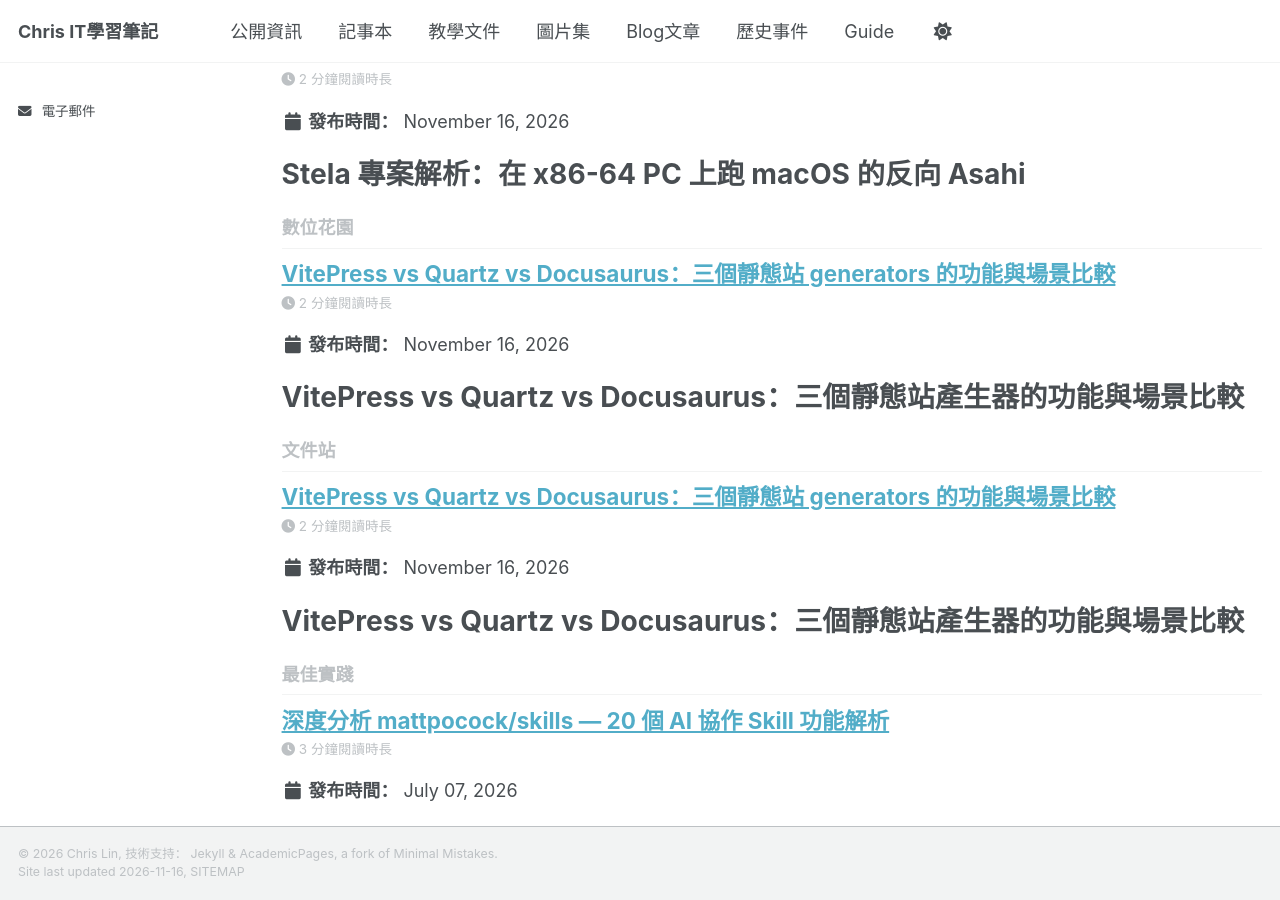
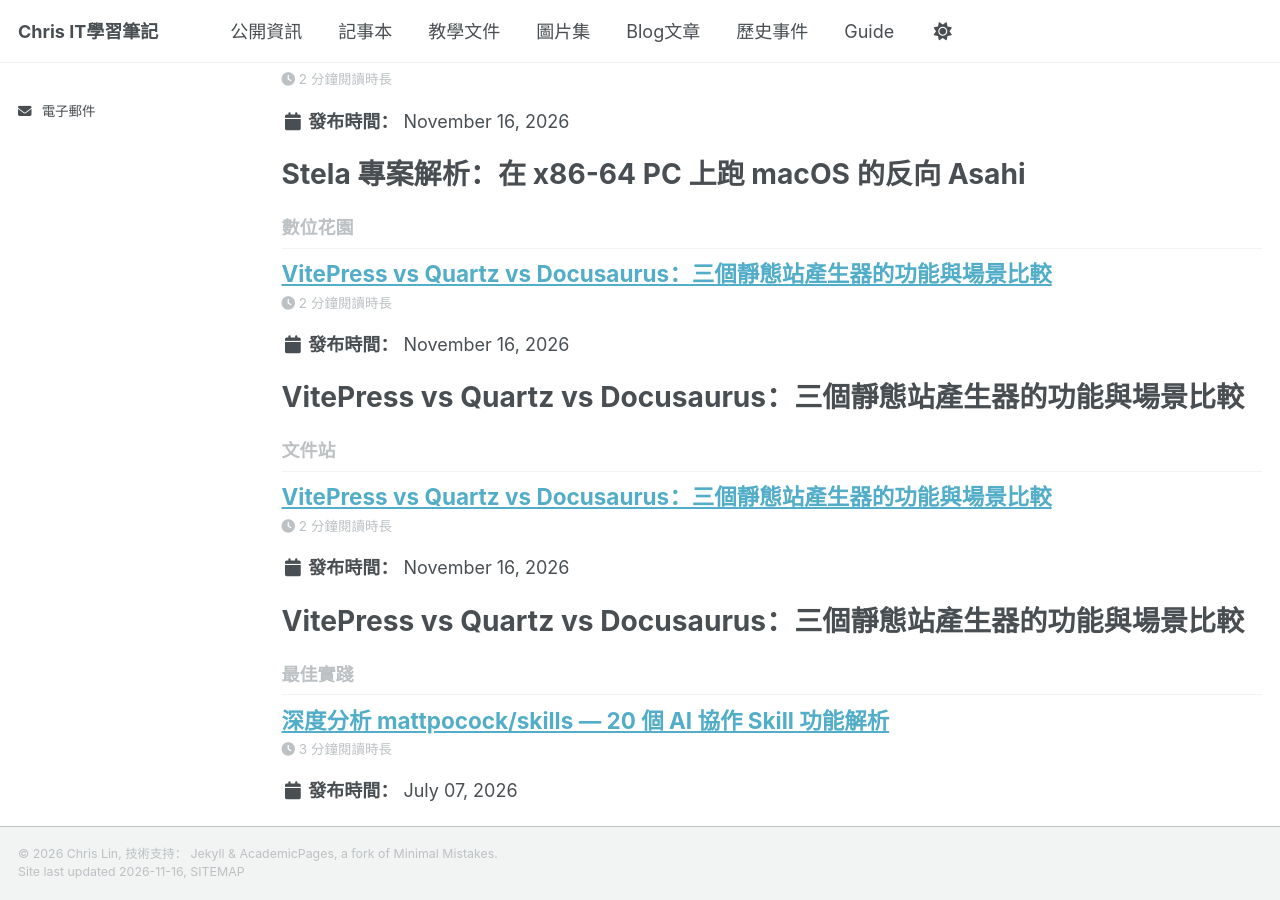
Before and after one commit to chris1798/chris1798.github.io, a Jekyll site: the page built from _pages/tag-archive.html, in a window 1280 px wide and 900 px high, scrolled down 158134 px. Built offline with Jekyll 4.4.1, drawn with Linux system fonts in a browser that asks for light colours; a style sheet for code colours, icons or effects is not loaded; some of the changed text lies outside the part shown.

Commit message:
docs: fix title to pure Traditional Chinese

```diff
--- a/_posts/2026-11-16-vitepress-quartz-docusaurus.md
+++ b/_posts/2026-11-16-vitepress-quartz-docusaurus.md
@@ -1,5 +1,5 @@
 ---
-title: "VitePress vs Quartz vs Docusaurus：三個靜態站 generators 的功能與場景比較"
+title: "VitePress vs Quartz vs Docusaurus：三個靜態站產生器的功能與場景比較"
 date: 2026-11-16
 description: 比較 VitePress（Vue/Vite 系文件站）、Quartz（數位花園筆記站）與 Docusaurus（Meta 維護的多語言文件平台）三個 TypeScript 靜態站產生器：定位、核心功能矩陣、維護模式、建置體驗與適用場景，附選擇決策清單與 2026-11-16 驗證的星數、授權、最新版本數據。
 tags: [VitePress, Quartz, Docusaurus, 靜態網站, 文件站, 數位花園, 比較, TypeScript, 開源專案]
```
